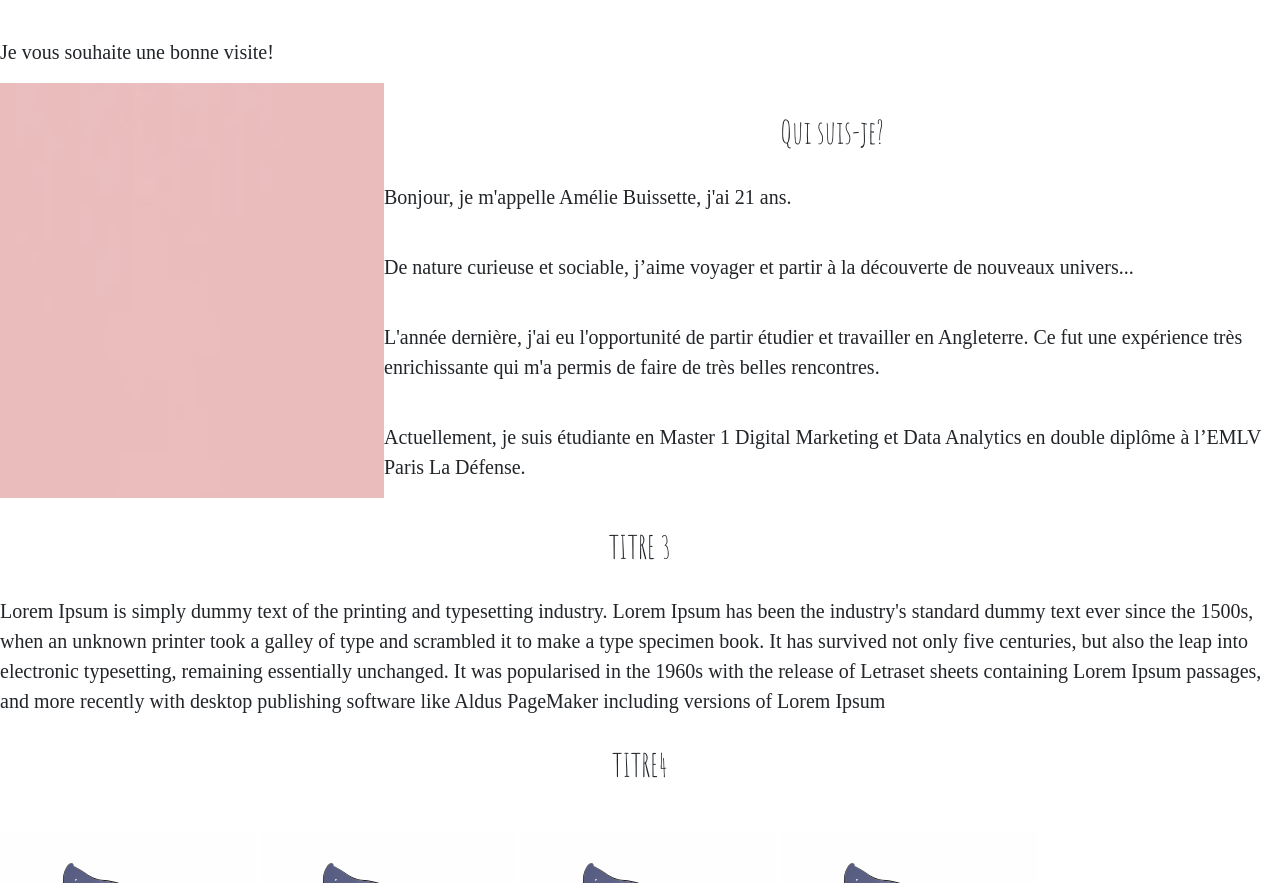
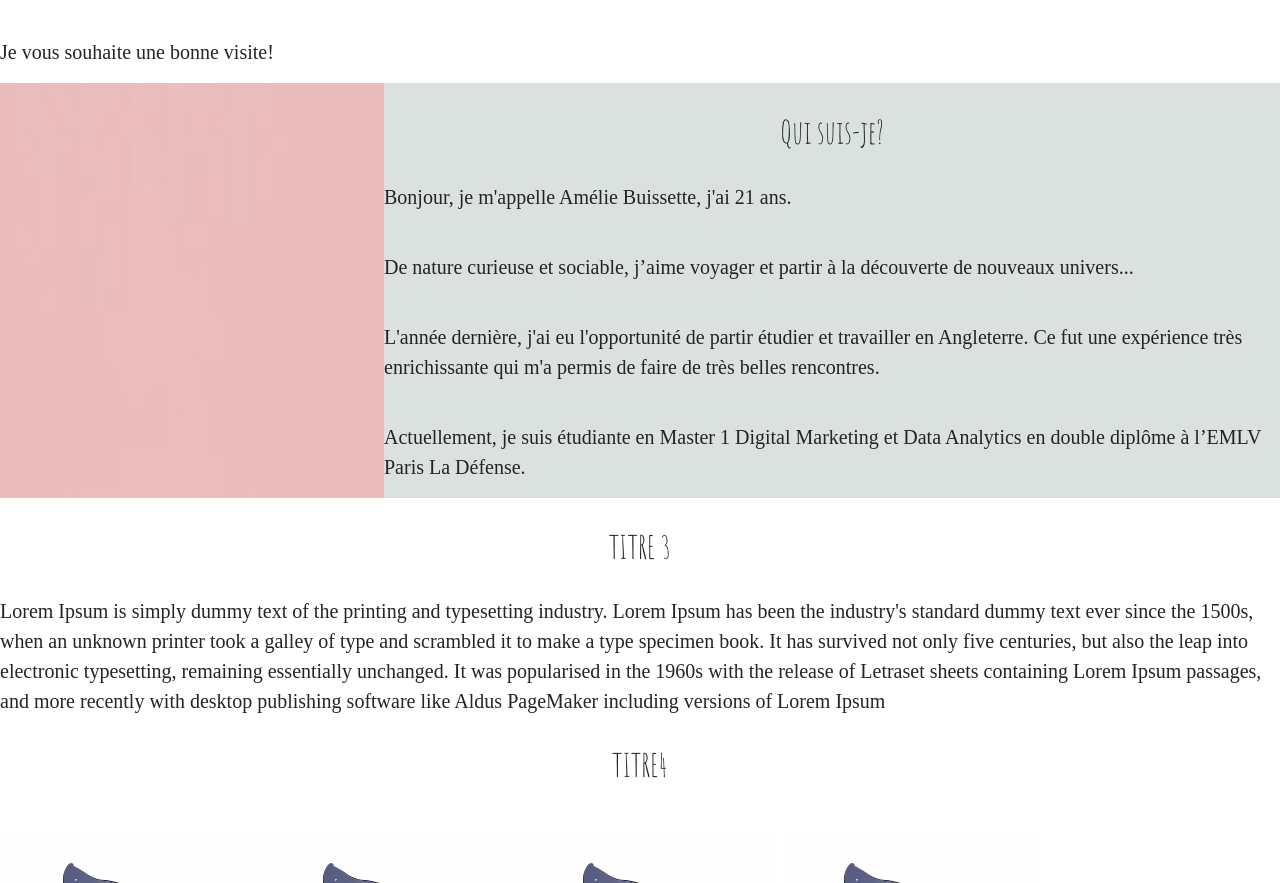
Before and after one commit to Ameliebsstt/Site2, a plain HTML site: page index.html in a window 1280 px wide. Shown: the part 1369-2252 px from the top of the page. Drawn offline with nearby package versions, Linux system fonts and the light colour scheme; a web font is replaced by a local one.

Commit message:
partie 2 bleu claire

```diff
--- a/style.css
+++ b/style.css
@@ -69,8 +69,13 @@ h2{
 
 .partie2 {
 	display:flex;
-	background-color: #709694
+	background-color: #DAE1DE;
   }
+
+  .titretexte{
+	background-color: #DAE1DE;
+  }
+
 
 
 nav.navbar.navbar-expand-lg.navbar-light.bg-light {
```
